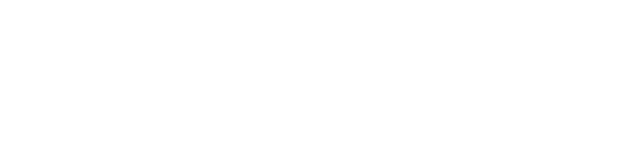
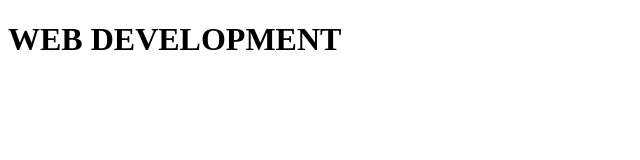
Before and after one commit to Niveditha2931/Practice, a plain HTML site: page index.html in a window 1280 px wide. Shown: the whole page, without its empty margins (0-640 px from the left). Drawn offline with Linux system fonts and the light colour scheme.

Commit message:
heading added

```diff
--- a/index.html
+++ b/index.html
@@ -4,6 +4,7 @@
     <meta charset="UTF-8">
     <meta name="viewport" content="width=device-width, initial-scale=1.0">
     <title>Document</title>
+    <h1>WEB DEVELOPMENT</h1>
 </head>
 <body>
 
```
